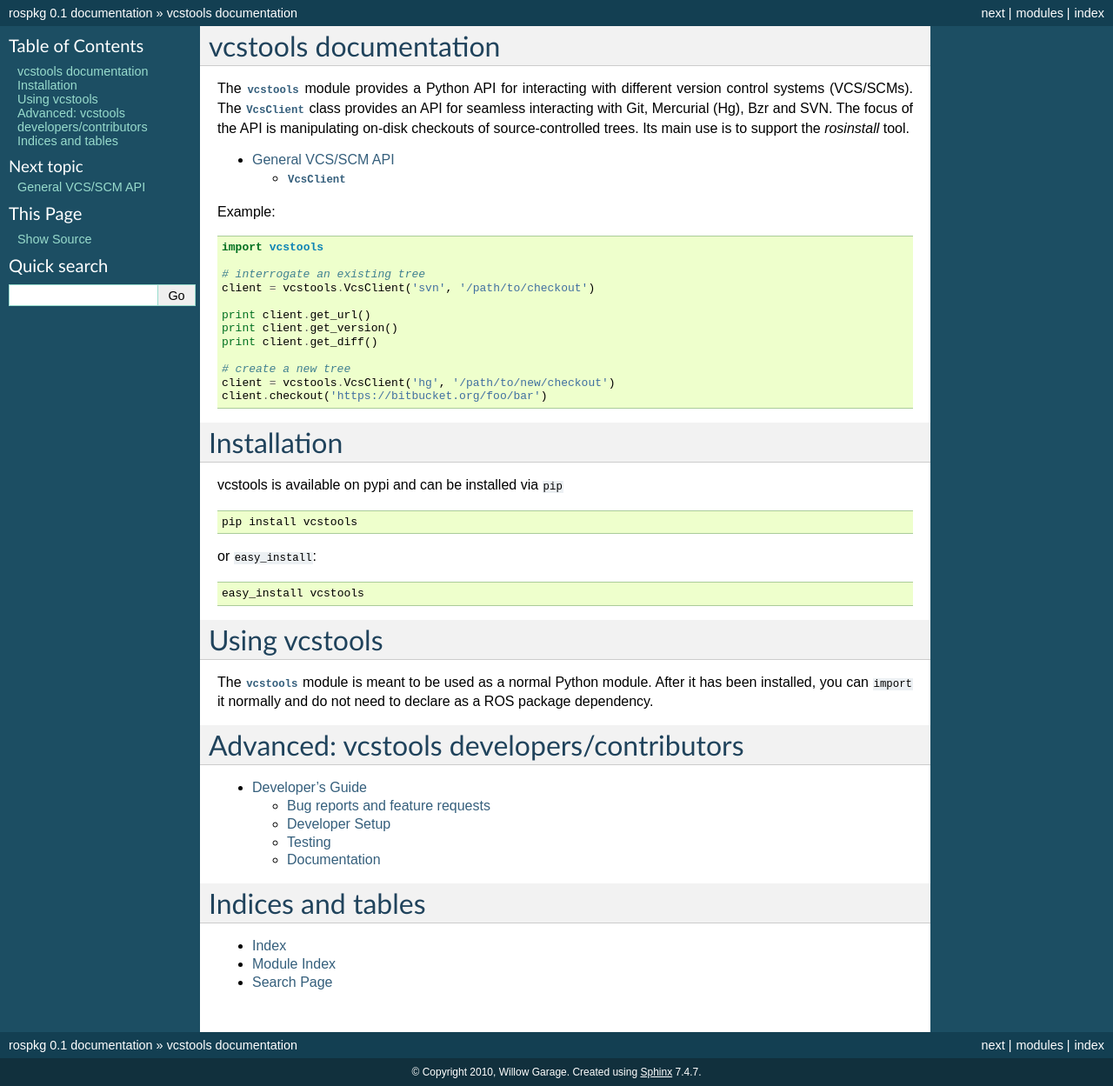
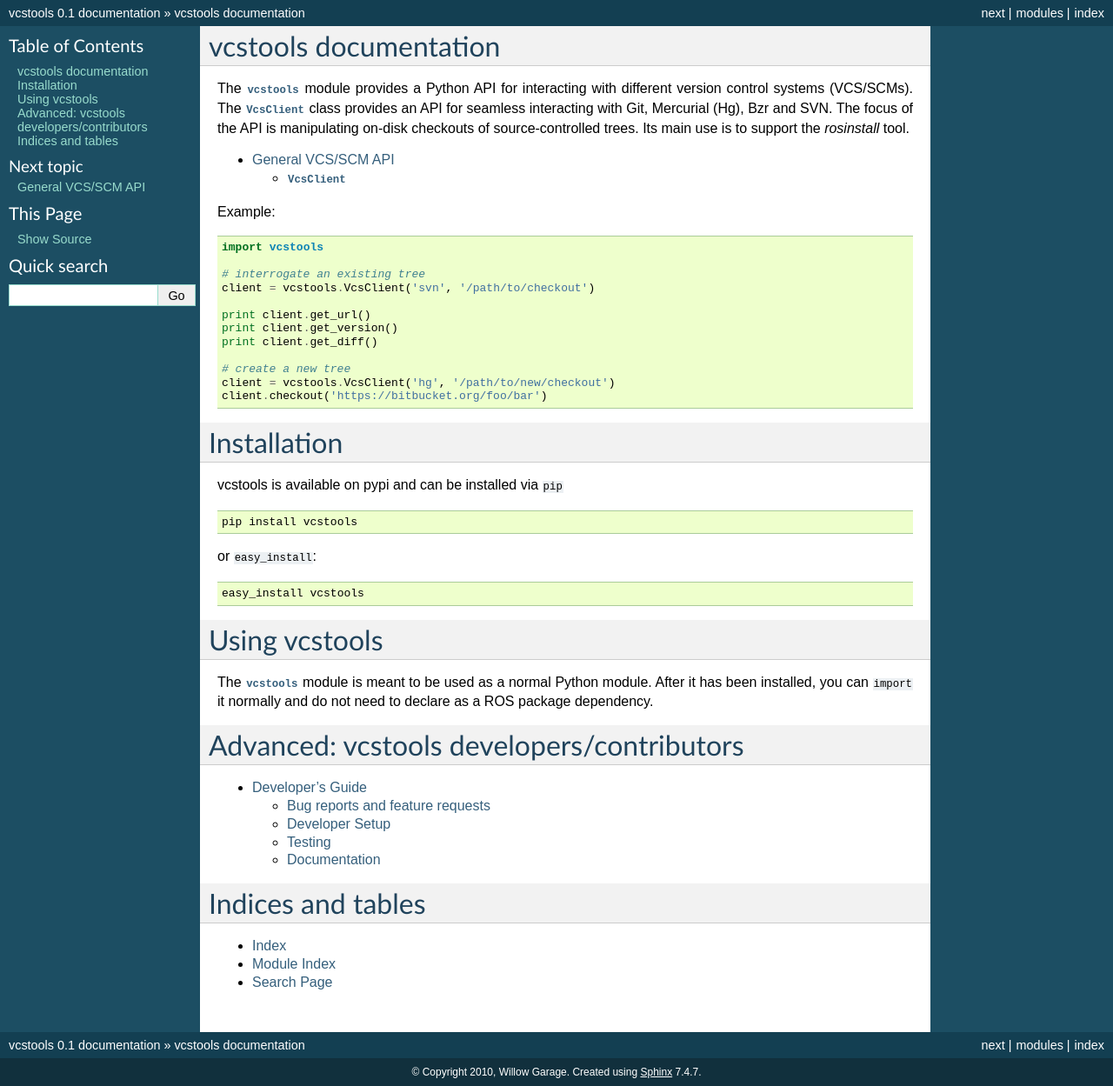
Before and after one commit to ros-infrastructure/dry_prerelease_job_generator, a Sphinx documentation site: the page built from vcstools/doc/index.rst, in a window 1280 px wide. Shown: the whole page at 87% size. Built offline with Sphinx 7.4.7, drawn with Linux system fonts in a browser that asks for light colours.

Commit message:
minor doc fixes

```diff
--- a/vcstools/doc/conf.py
+++ b/vcstools/doc/conf.py
@@ -41,7 +41,7 @@
 master_doc = 'index'
 
 # General information about the project.
-project = u'rospkg'
+project = u'vcstools'
 copyright = u'2010, Willow Garage'
 
 # The version info for the project you're documenting, acts as replacement for
--- a/vcstools/doc/index.rst
+++ b/vcstools/doc/index.rst
@@ -1,5 +1,5 @@
 vcstools documentation
-====================
+======================
 
 .. module:: vcstools
 .. moduleauthor:: Tully Foote <tfoote@willowgarage.com>, Thibault Kruse <kruset@in.tum.de>, Ken Conley <kwc@willowgarage.com>
```
